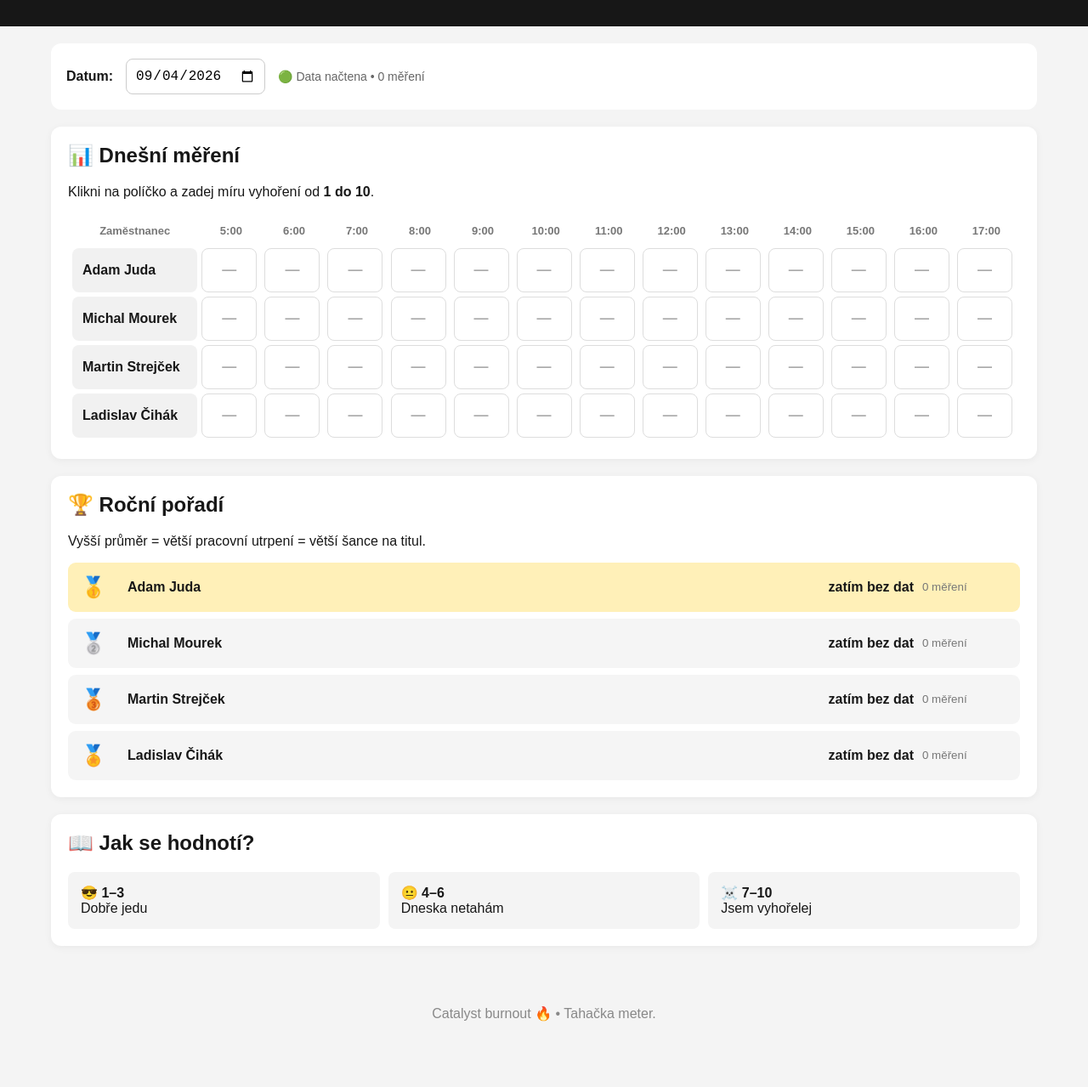
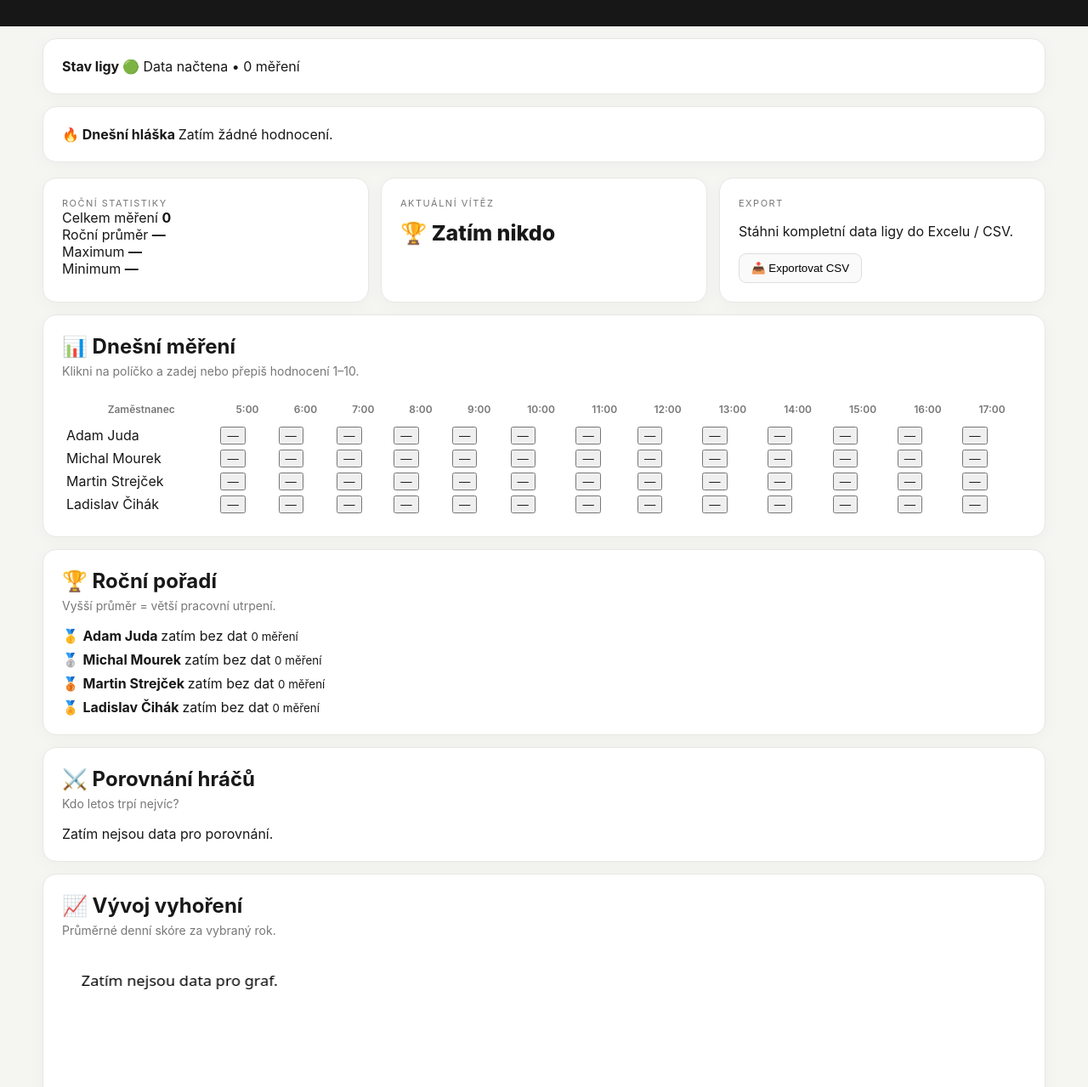
Before and after one commit to fpvz8jfjfw-dotcom/Catalyst-meter, a website built with Vite: page index.html in a window 1280 px wide. Shown: the part 130-1409 px from the top of the page at 85% size. Before the commit the page ends 1362 px from the top, so only its background shows below. Built offline with nearby package versions, Linux system fonts and the light colour scheme; some packages are replaced by stand-ins of ours; no server answers; the database is empty.

Commit message:
Update index.html

```diff
--- a/index.html
+++ b/index.html
@@ -2,282 +2,193 @@
 <html lang="cs">
 <head>
   <meta charset="UTF-8">
-  <meta name="viewport" content="width=device-width, initial-scale=1.0">
 
-  <title>Catalyst burnout 🔥</title>
+  <meta
+    name="viewport"
+    content="width=device-width, initial-scale=1.0"
+  >
 
-  <style>
-    * {
-      box-sizing: border-box;
-    }
+  <title>Pracovní liga 🔥</title>
 
-    body {
-      margin: 0;
-      font-family: Arial, Helvetica, sans-serif;
-      background: #f4f4f4;
-      color: #171717;
-    }
-
-    header {
-      background: #171717;
-      color: white;
-      padding: 35px 20px;
-    }
-
-    header-inner {
-      display: block;
-      max-width: 1200px;
-      margin: auto;
-    }
-
-    h1 {
-      margin: 0;
-      font-size: 42px;
-    }
-
-    header p {
-      color: #aaa;
-      margin-top: 8px;
-    }
-
-    main {
-      max-width: 1200px;
-      margin: auto;
-      padding: 20px;
-    }
-
-    .controls {
-      background: white;
-      padding: 18px;
-      border-radius: 12px;
-      margin-bottom: 20px;
-      display: flex;
-      align-items: center;
-      gap: 15px;
-      flex-wrap: wrap;
-    }
-
-    .controls label {
-      font-weight: bold;
-    }
-
-    input[type="date"] {
-      padding: 10px;
-      border: 1px solid #ccc;
-      border-radius: 8px;
-      font-size: 16px;
-    }
-
-    #status {
-      color: #666;
-      font-size: 14px;
-    }
-
-    .card {
-      background: white;
-      border-radius: 12px;
-      padding: 20px;
-      margin-bottom: 20px;
-      box-shadow: 0 2px 10px rgba(0,0,0,.05);
-    }
-
-    h2 {
-      margin-top: 0;
-    }
-
-    .table-wrapper {
-      overflow-x: auto;
-    }
-
-    table {
-      border-collapse: separate;
-      border-spacing: 5px;
-      width: 100%;
-      min-width: 850px;
-    }
-
-    th {
-      color: #777;
-      font-size: 13px;
-      padding: 8px;
-    }
-
-    td {
-      padding: 0;
-    }
-
-    .employee {
-      font-weight: bold;
-      white-space: nowrap;
-      padding: 12px;
-      background: #f1f1f1;
-      border-radius: 8px;
-    }
-
-    .rating {
-      width: 65px;
-      height: 52px;
-      border: 1px solid #ddd;
-      border-radius: 8px;
-      background: white;
-      cursor: pointer;
-      font-size: 17px;
-      font-weight: bold;
-      transition: .15s;
-    }
-
-    .rating:hover {
-      transform: scale(1.05);
-    }
-
-    .rating-empty {
-      color: #aaa;
-    }
-
-    .rating-1,
-    .rating-2,
-    .rating-3 {
-      background: #e5f6e8;
-    }
-
-    .rating-4,
-    .rating-5,
-    .rating-6 {
-      background: #fff2cc;
-    }
-
-    .rating-7,
-    .rating-8 {
-      background: #ffe0d5;
-    }
-
-    .rating-9,
-    .rating-10 {
-      background: #ffcaca;
-    }
-
-    .leaderboard {
-      display: flex;
-      flex-direction: column;
-      gap: 8px;
-    }
-
-    .leader {
-      display: grid;
-      grid-template-columns: 45px 1fr 130px 100px;
-      align-items: center;
-      gap: 10px;
-      padding: 15px;
-      background: #f5f5f5;
-      border-radius: 9px;
-    }
-
-    .leader:first-child {
-      background: #fff0b8;
-    }
-
-    .medal {
-      font-size: 24px;
-    }
-
-    .leader span:nth-child(3) {
-      text-align: right;
-      font-weight: bold;
-    }
-
-    .leader small {
-      color: #777;
-    }
-
-    .legend {
-      display: grid;
-      grid-template-columns: repeat(3, 1fr);
-      gap: 10px;
-    }
-
-    .legend div {
-      padding: 15px;
-      border-radius: 8px;
-      background: #f4f4f4;
-    }
-
-    footer {
-      text-align: center;
-      color: #888;
-      padding: 30px;
-    }
-
-    @media (max-width: 700px) {
-      h1 {
-        font-size: 32px;
-      }
-
-      .leader {
-        grid-template-columns: 40px 1fr;
-      }
-
-      .leader span:nth-child(3),
-      .leader small {
-        grid-column: 2;
-        text-align: left;
-      }
-
-      .legend {
-        grid-template-columns: 1fr;
-      }
-    }
-  </style>
+  <link
+    rel="stylesheet"
+    href="/style.css"
+  >
 </head>
 
 <body>
 
 <header>
-  <header-inner>
-    <h1>🔥 CATALYST BURNOUT METER</h1>
+
+  <div>
+    <div class="eyebrow">
+      CATALYST • PRACOVNÍ LIGA
+    </div>
+
+    <h1>
+      🔥 CATALYST BURNOUT METER
+    </h1>
+
     <p>
       Od „Dobře jedu“ až po
-      „Jsem vyhořelej“.
+      „Jsem úplně vyhořelej“.
     </p>
-  </header-inner>
-</header>
+  </div>
 
-<main>
+  <div class="datebox">
 
-  <div class="controls">
-    <label for="date">Datum:</label>
+    <label for="date">
+      DATUM MĚŘENÍ
+    </label>
 
     <input
       id="date"
       type="date"
     >
 
-    <span id="status">
-      Připravuji aplikaci…
-    </span>
   </div>
 
-  <section class="card">
+</header>
 
-    <h2>📊 Dnešní měření</h2>
 
-    <p>
-      Klikni na políčko a zadej míru vyhoření od
-      <strong>1 do 10</strong>.
-    </p>
+<main>
 
-    <div class="table-wrapper">
-      <div id="ratings"></div>
+  <!-- STATUS -->
+
+  <section class="card status-card">
+
+    <div class="status-line">
+
+      <strong>
+        Stav ligy
+      </strong>
+
+      <span id="status">
+        Připravuji aplikaci…
+      </span>
+
     </div>
 
   </section>
 
+
+  <!-- HLÁŠKA -->
+
+  <section
+    id="messageBox"
+    class="card message-card"
+  >
+    <strong>
+      🔥 Dnešní hláška
+    </strong>
+
+    <span>
+      Zatím žádné hodnocení.
+    </span>
+  </section>
+
+
+  <!-- ROČNÍ STATISTIKY -->
+
+  <section class="hero-grid">
+
+    <div class="card">
+
+      <div class="muted">
+        ROČNÍ STATISTIKY
+      </div>
+
+      <div
+        id="yearStats"
+        class="stats"
+      ></div>
+
+    </div>
+
+    <div class="card">
+
+      <div class="muted">
+        AKTUÁLNÍ VÍTĚZ
+      </div>
+
+      <div
+        id="currentWinner"
+        class="winner-name"
+      >
+        🏆 Pracuje se na tom…
+      </div>
+
+    </div>
+
+    <div class="card">
+
+      <div class="muted">
+        EXPORT
+      </div>
+
+      <p>
+        Stáhni kompletní data ligy
+        do Excelu / CSV.
+      </p>
+
+      <button
+        id="exportCsv"
+        class="ghost"
+      >
+        📥 Exportovat CSV
+      </button>
+
+    </div>
+
+  </section>
+
+
+  <!-- DNEŠNÍ TABULKA -->
+
   <section class="card">
 
-    <h2>🏆 Roční pořadí</h2>
+    <div class="section-title">
 
-    <p>
-      Vyšší průměr = větší pracovní utrpení = větší šance na titul.
-    </p>
+      <div>
+        <h2>
+          📊 Dnešní měření
+        </h2>
+
+        <span>
+          Klikni na políčko a zadej
+          nebo přepiš hodnocení 1–10.
+        </span>
+      </div>
+
+    </div>
+
+    <div class="table-wrap">
+
+      <div id="ratings"></div>
+
+    </div>
+
+  </section>
+
+
+  <!-- ROČNÍ POŘADÍ -->
+
+  <section class="card">
+
+    <div class="section-title">
+
+      <div>
+        <h2>
+          🏆 Roční pořadí
+        </h2>
+
+        <span>
+          Vyšší průměr =
+          větší pracovní utrpení.
+        </span>
+      </div>
+
+    </div>
 
     <div
       id="leaderboard"
@@ -286,25 +197,116 @@
 
   </section>
 
+
+  <!-- POROVNÁNÍ -->
+
   <section class="card">
 
-    <h2>📖 Jak se hodnotí?</h2>
-
-    <div class="legend">
+    <div class="section-title">
 
       <div>
-        😎 <strong>1–3</strong><br>
-        Dobře jedu
+        <h2>
+          ⚔️ Porovnání hráčů
+        </h2>
+
+        <span>
+          Kdo letos trpí nejvíc?
+        </span>
+      </div>
+
+    </div>
+
+    <div
+      id="comparison"
+      class="comparison"
+    ></div>
+
+  </section>
+
+
+  <!-- GRAF -->
+
+  <section class="card">
+
+    <div class="section-title">
+
+      <div>
+        <h2>
+          📈 Vývoj vyhoření
+        </h2>
+
+        <span>
+          Průměrné denní skóre
+          za vybraný rok.
+        </span>
+      </div>
+
+    </div>
+
+    <div class="chart-wrap">
+
+      <canvas
+        id="burnoutChart"
+        width="1000"
+        height="330"
+      ></canvas>
+
+    </div>
+
+  </section>
+
+
+  <!-- LEGEND -->
+
+  <section class="card">
+
+    <div class="section-title">
+
+      <div>
+        <h2>
+          📖 Jak se hodnotí?
+        </h2>
+
+        <span>
+          Jednoduché pravidlo:
+          čím vyšší číslo, tím větší utrpení.
+        </span>
+      </div>
+
+    </div>
+
+    <div class="badges">
+
+      <div>
+        😎
+        <b>1–3</b>
+        <span>
+          Dobře jedu
+        </span>
       </div>
 
       <div>
-        😐 <strong>4–6</strong><br>
-        Dneska netahám
+        😐
+        <b>4–6</b>
+        <span>
+          Začíná to bolet
+        </span>
       </div>
 
       <div>
-        ☠️ <strong>7–10</strong><br>
-        Jsem vyhořelej
+        🔥
+        <b>7–8</b>
+        <span>
+          Dneska už netahám
+        </span>
+      </div>
+
+      <div>
+        ☠️
+        <b>9–10</b>
+        <span>
+          TOTAL BURNOUT
+        </span>
       </div>
 
     </div>
@@ -313,11 +315,15 @@
 
 </main>
 
+
 <footer>
-  Catalyst burnout 🔥 • Tahačka meter.
-</footer>
+  Pracovní liga 🔥 • Catalyst Burnout Meter </footer>
 
-<script type="module" src="/app-new.js"></script>
+
+<script
+  type="module"
+  src="/app-new.js"
+></script>
 
 </body>
 </html>
```
